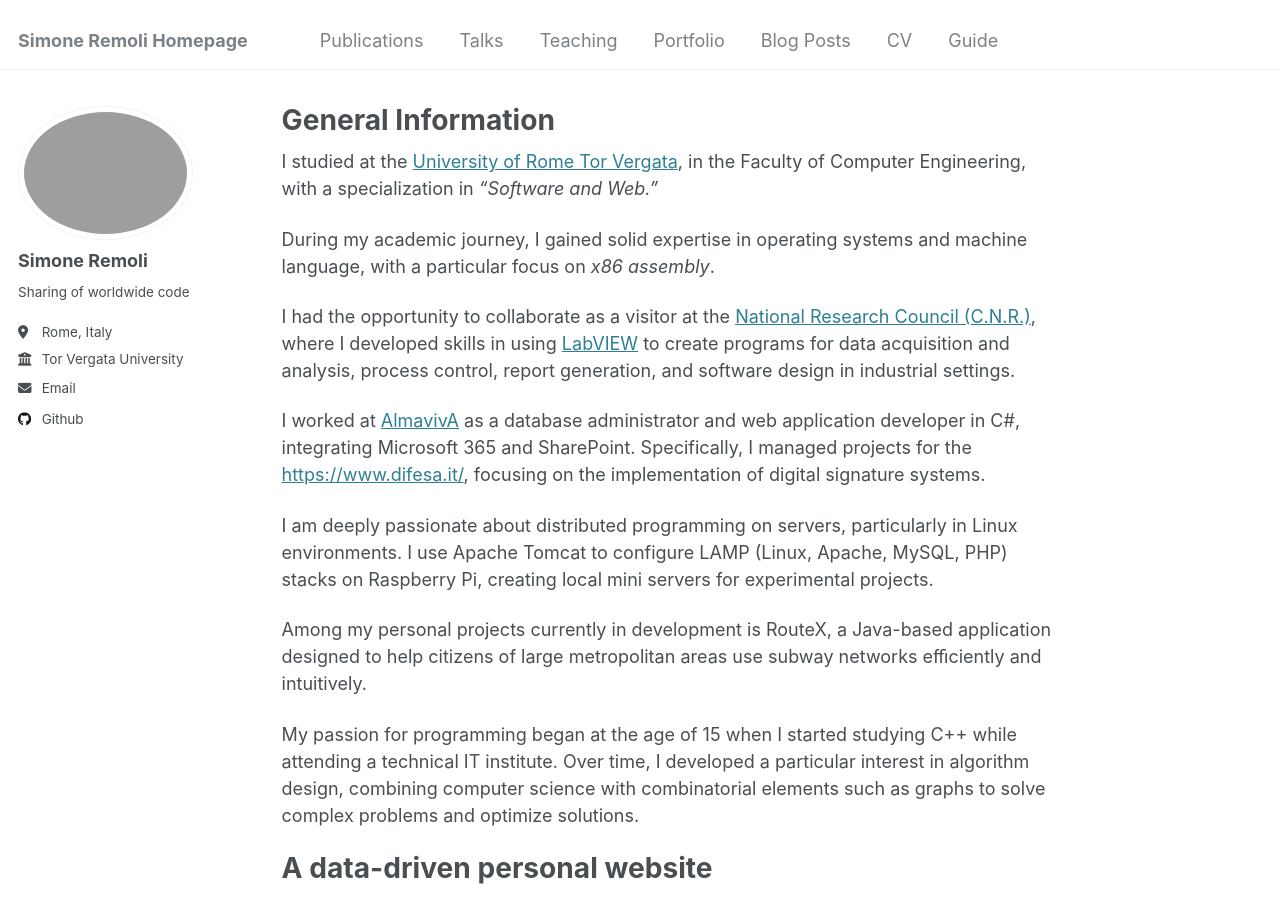
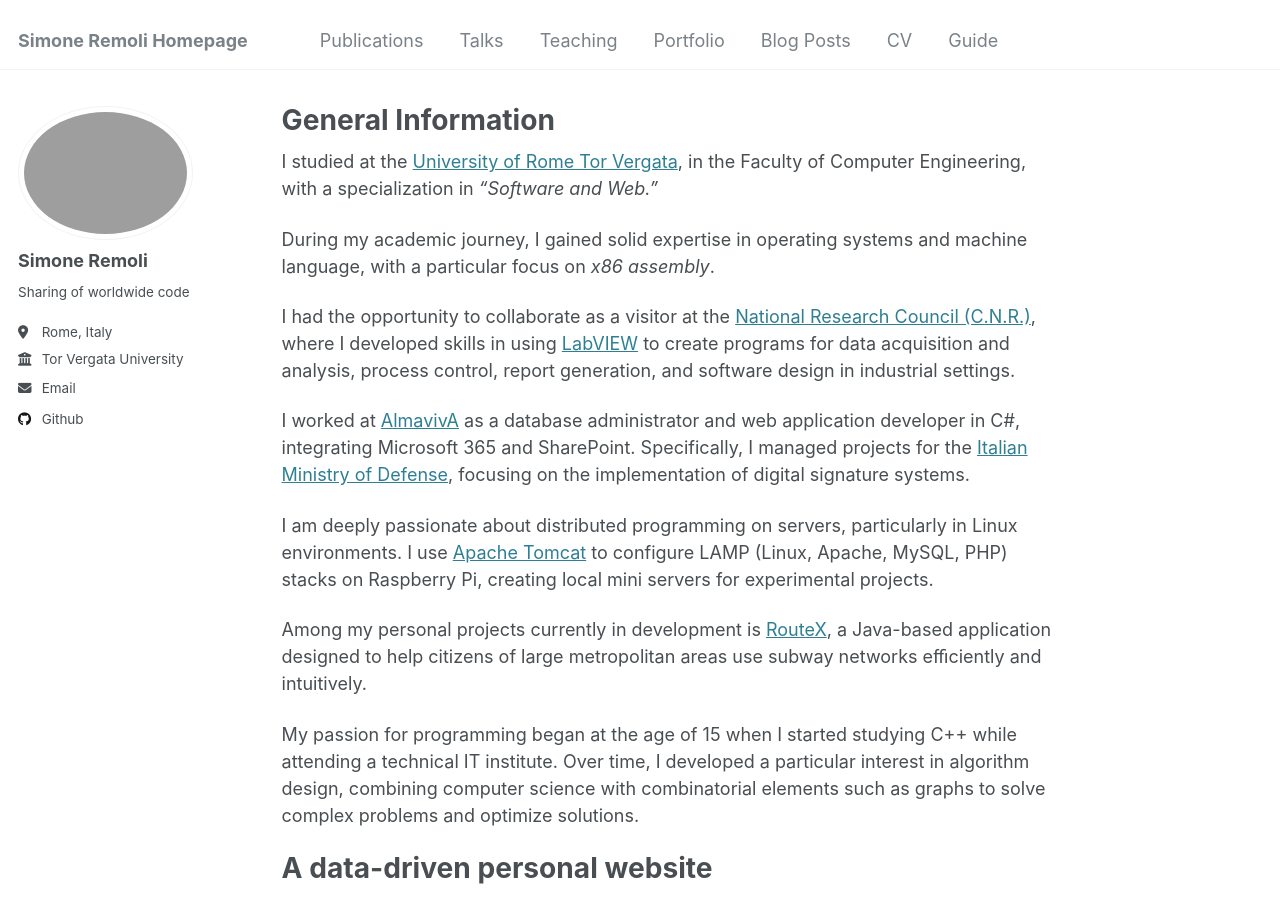
Before and after one commit to SimoneRemoli/SimoneRemoli.github.io, a Jekyll site: the page built from _pages/about.md, in a window 1280 px wide and 900 px high. Built offline with Jekyll 4.4.1, drawn with Linux system fonts in a browser that asks for light colours.

Commit message:
Update about.md

```diff
--- a/_pages/about.md
+++ b/_pages/about.md
@@ -18,14 +18,14 @@ developed skills in using [LabVIEW](https://www.ni.com/en/shop/labview.html) to
 
 I worked at [AlmavivA](https://www.almaviva.it/it_IT) as a database administrator and web application developer in
 C#, integrating Microsoft 365 and SharePoint.
-Specifically, I managed projects for the [https://www.difesa.it/](Italian Ministry of Defense), focusing on the implementation of digital signature systems.
+Specifically, I managed projects for the [Italian Ministry of Defense]([Italian Ministry of Defense](https://www.difesa.it/)), focusing on the implementation of digital signature systems.
 
 I am deeply passionate about distributed programming on servers, particularly in Linux
 environments.
-I use Apache Tomcat to configure LAMP (Linux, Apache, MySQL, PHP) stacks on
+I use [Apache Tomcat](https://tomcat.apache.org/) to configure LAMP (Linux, Apache, MySQL, PHP) stacks on
 Raspberry Pi, creating local mini servers for experimental projects.
 
-Among my personal projects currently in development is RouteX, a Java-based application
+Among my personal projects currently in development is [RouteX](https://github.com/SimoneRemoli/RouteX_Shortest_Path.git), a Java-based application
 designed to help citizens of large metropolitan areas use subway networks eﬃciently and
 intuitively.
 
```
